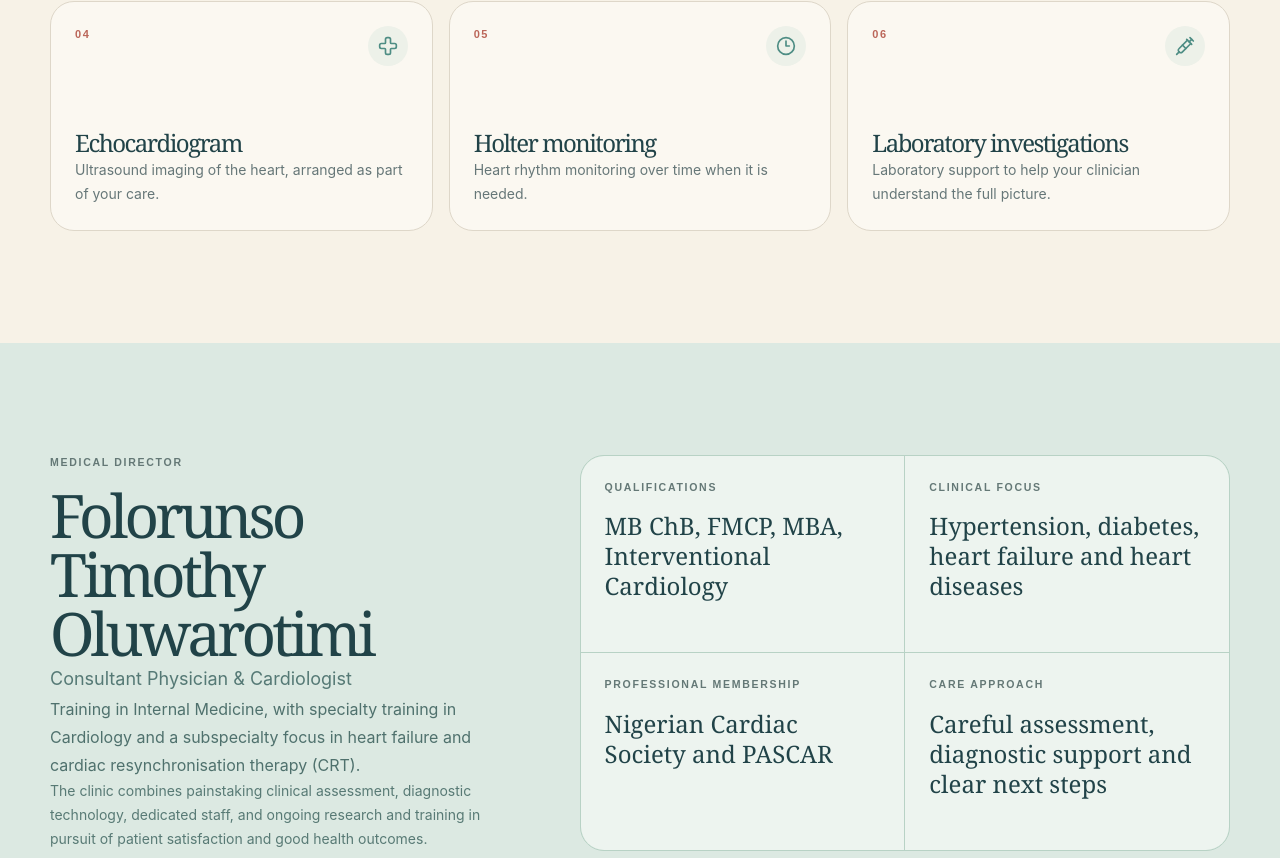
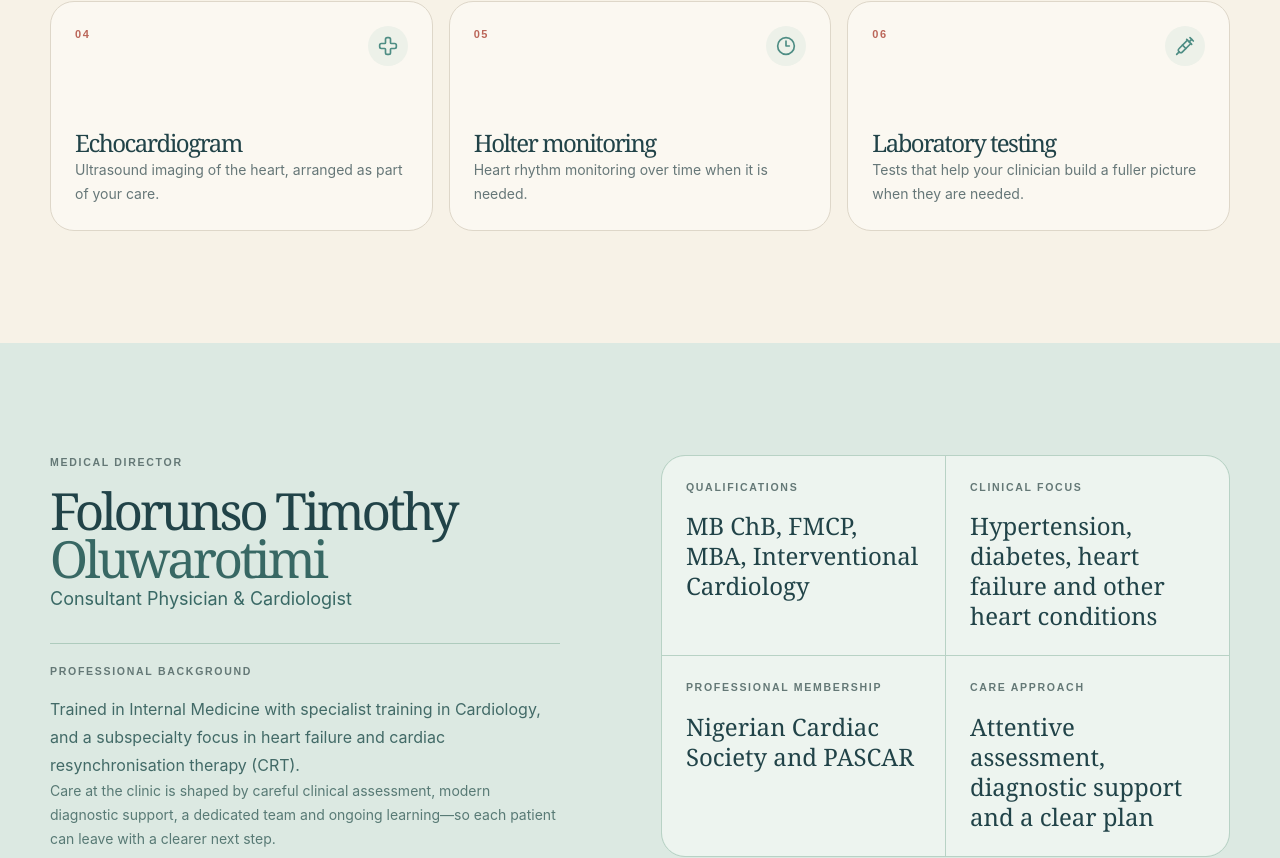
Before and after one commit to Saivi-9/oluwarotimi-specialist-clinic, a Next.js app: page / in a window 1280 px wide. Shown: the part 1635-2493 px from the top of the page. Built offline with nearby package versions, Linux system fonts and the light colour scheme.

Commit message:
Polish consultant profile content

```diff
--- a/app/page.tsx
+++ b/app/page.tsx
@@ -61,8 +61,8 @@
   {
     id: 'laboratory',
     number: '06',
-    title: 'Laboratory investigations',
-    description: 'Laboratory support to help your clinician understand the full picture.',
+    title: 'Laboratory testing',
+    description: 'Tests that help your clinician build a fuller picture when they are needed.',
     icon: Syringe,
   },
 ];
@@ -90,7 +90,7 @@
   },
   {
     question: 'Are online consultations or home services available?',
-    answer: 'They may be available after an appropriate agreement with the clinic. Please contact the team first to discuss your needs.',
+    answer: 'Online consultations and home services may be arranged when appropriate. Please contact the clinic first so the team can discuss what is suitable for your needs.',
   },
   {
     question: 'When can I visit?',
@@ -98,11 +98,11 @@
   },
   {
     question: 'Which services are not offered at the clinic?',
-    answer: 'The clinic is focused on cardiovascular care and diagnostics. Gynaecological services and major surgeries are not offered on site; the team can advise on an appropriate referral when needed.',
+    answer: 'The clinic is focused on cardiovascular care and diagnostics. Gynaecological care and major surgical procedures are not offered on site; the team can advise on an appropriate referral when needed.',
   },
   {
     question: 'Can I ask about fees or insurance arrangements?',
-    answer: 'We do not publish a price list online and no HMO or insurance arrangements are currently listed. Please contact the clinic directly for current registration, consultation or payment guidance.',
+    answer: 'Registration and consultation fees are confirmed directly by the clinic. Prices are not published online, and the clinic does not currently list HMO or insurance arrangements. Please contact the team for current guidance before your visit.',
   },
 ];
 
@@ -315,19 +315,25 @@
         </section>
 
         <section id="consultant" className="scroll-mt-20 bg-[#dce9e2] py-20 md:py-28" aria-labelledby="consultant-heading">
-          <div className="container-clinic grid gap-10 lg:grid-cols-[.8fr_1.2fr] lg:gap-24">
+          <div className="container-clinic grid gap-12 lg:grid-cols-[.95fr_1.05fr] lg:gap-16 xl:gap-24">
             <div>
               <p className="eyebrow text-[#557975]">Medical director</p>
-              <h2 id="consultant-heading" className="mt-4 max-w-[460px] font-display text-5xl leading-[.98] tracking-[-.04em] text-[#214348] md:text-6xl">Folorunso Timothy Oluwarotimi</h2>
-              <p className="mt-5 text-lg leading-8 text-[#557975]">Consultant Physician &amp; Cardiologist</p>
-              <p className="mt-6 max-w-[440px] text-base leading-7 text-[#4f716d]">Training in Internal Medicine, with specialty training in Cardiology and a subspecialty focus in heart failure and cardiac resynchronisation therapy (CRT).</p>
-              <p className="mt-4 max-w-[440px] text-sm leading-6 text-[#587a75]">The clinic combines painstaking clinical assessment, diagnostic technology, dedicated staff, and ongoing research and training in pursuit of patient satisfaction and good health outcomes.</p>
+              <h2 id="consultant-heading" className="mt-4 max-w-[560px] font-display text-[clamp(2.55rem,4vw,3.3rem)] leading-[.94] tracking-[-.045em] text-[#214348]">
+                <span className="block whitespace-nowrap">Folorunso Timothy</span>
+                <span className="block text-[#386864]">Oluwarotimi</span>
+              </h2>
+              <p className="mt-5 text-lg leading-8 text-[#386864]">Consultant Physician &amp; Cardiologist</p>
+              <div className="mt-7 max-w-[510px] border-t border-[#aecbbd] pt-5">
+                <p className="eyebrow text-[#557975]">Professional background</p>
+                <p className="mt-3 text-base leading-7 text-[#426a67]">Trained in Internal Medicine with specialist training in Cardiology, and a subspecialty focus in heart failure and cardiac resynchronisation therapy (CRT).</p>
+              </div>
+              <p className="mt-5 max-w-[510px] text-sm leading-6 text-[#587a75]">Care at the clinic is shaped by careful clinical assessment, modern diagnostic support, a dedicated team and ongoing learning—so each patient can leave with a clearer next step.</p>
             </div>
             <div className="grid gap-px overflow-hidden rounded-[24px] border border-[#b8d2c5] bg-[#b8d2c5] sm:grid-cols-2">
               <div className="bg-[#edf4ef] p-6"><p className="eyebrow text-[#557975]">Qualifications</p><p className="font-display text-2xl leading-tight text-[#214348]">MB ChB, FMCP, MBA, Interventional Cardiology</p></div>
-              <div className="bg-[#edf4ef] p-6"><p className="eyebrow text-[#557975]">Clinical focus</p><p className="font-display text-2xl leading-tight text-[#214348]">Hypertension, diabetes, heart failure and heart diseases</p></div>
+              <div className="bg-[#edf4ef] p-6"><p className="eyebrow text-[#557975]">Clinical focus</p><p className="font-display text-2xl leading-tight text-[#214348]">Hypertension, diabetes, heart failure and other heart conditions</p></div>
               <div className="bg-[#edf4ef] p-6"><p className="eyebrow text-[#557975]">Professional membership</p><p className="font-display text-2xl leading-tight text-[#214348]">Nigerian Cardiac Society and PASCAR</p></div>
-              <div className="bg-[#edf4ef] p-6"><p className="eyebrow text-[#557975]">Care approach</p><p className="font-display text-2xl leading-tight text-[#214348]">Careful assessment, diagnostic support and clear next steps</p></div>
+              <div className="bg-[#edf4ef] p-6"><p className="eyebrow text-[#557975]">Care approach</p><p className="font-display text-2xl leading-tight text-[#214348]">Attentive assessment, diagnostic support and a clear plan</p></div>
             </div>
           </div>
         </section>
```
